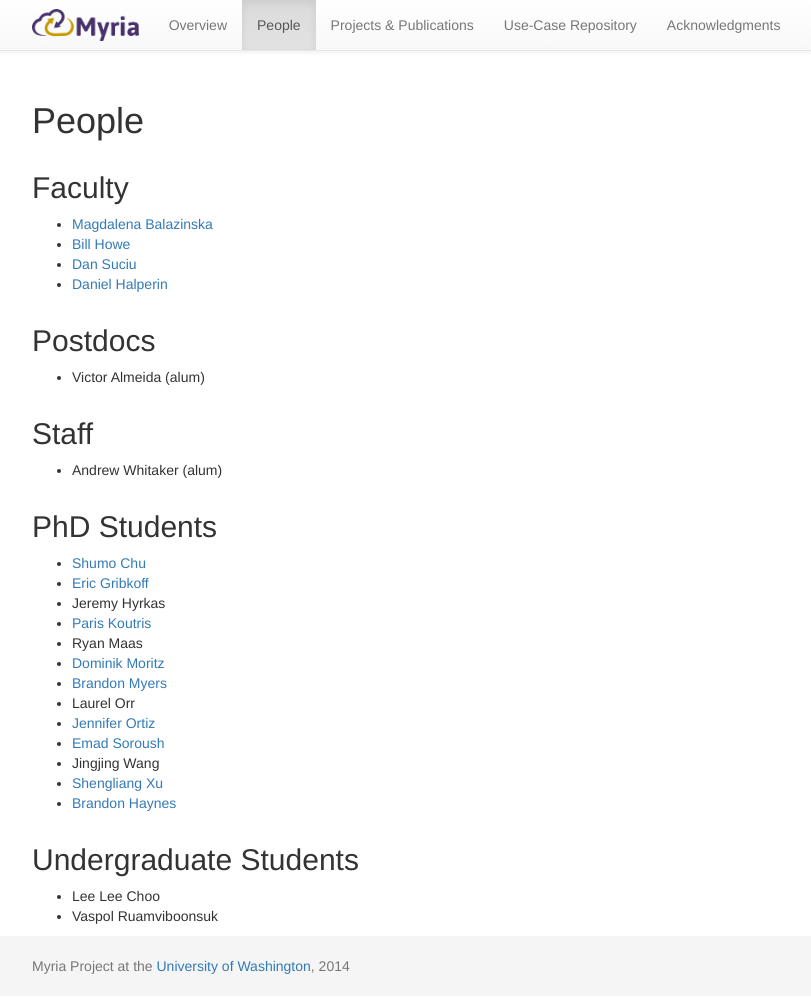
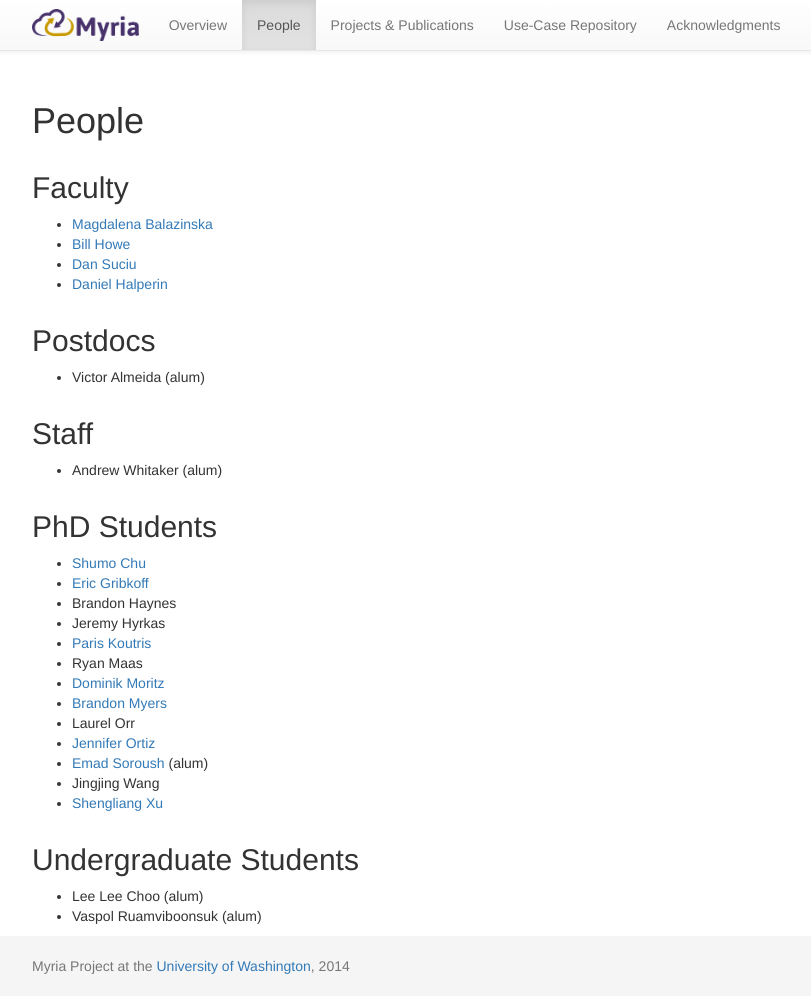
Before and after one commit to uwescience/myria-website, a Jekyll site: the page built from people.markdown, in a window 1280 px wide. Shown: the whole page, without its empty margins (213-1024 px from the left). Built offline with Jekyll 4.4.1, drawn with Linux system fonts in a browser that asks for light colours; nearby versions of some CDN libraries; Markdown is read by kramdown in place of the engine named in the settings.

Commit message:
Update people.markdown

```diff
--- a/people.markdown
+++ b/people.markdown
@@ -26,19 +26,19 @@ rank: 1
 
 * [Shumo Chu](http://homes.cs.washington.edu/~chushumo/)
 * [Eric Gribkoff](http://homes.cs.washington.edu/~eagribko/)
+* Brandon Haynes
 * Jeremy Hyrkas
 * [Paris Koutris](http://homes.cs.washington.edu/~pkoutris/)
 * Ryan Maas
-* [Dominik Moritz](https://domoritz.github.io)
+* [Dominik Moritz](http://homes.cs.washington.edu/~domoritz/)
 * [Brandon Myers](http://homes.cs.washington.edu/~bdmyers/)
 * Laurel Orr
 * [Jennifer Ortiz](http://homes.cs.washington.edu/~jortiz16/)
-* [Emad Soroush](http://www.cs.washington.edu/homes/soroush/)
+* [Emad Soroush](http://www.cs.washington.edu/homes/soroush/) (alum)
 * Jingjing Wang
 * [Shengliang Xu](http://homes.cs.washington.edu/~slxu/)
-* [Brandon Haynes](http://homes.cs.washington.edu/~bhaynes/)
 
 ## Undergraduate Students
 
-* Lee Lee Choo
-* Vaspol Ruamviboonsuk
+* Lee Lee Choo (alum)
+* Vaspol Ruamviboonsuk (alum)
```
